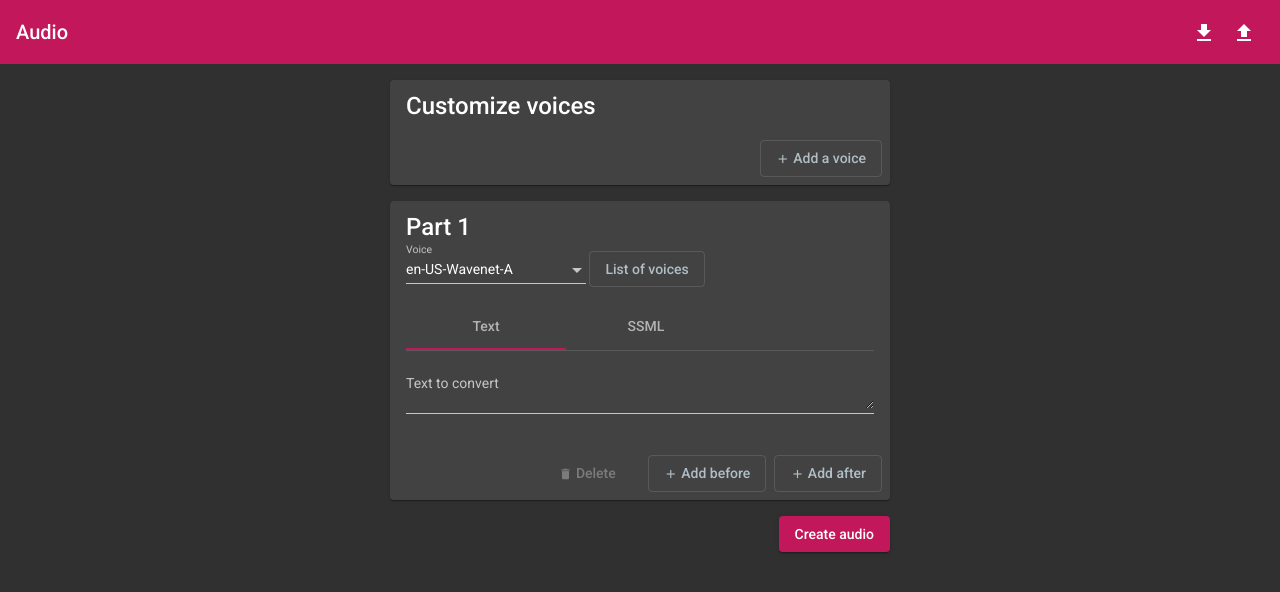
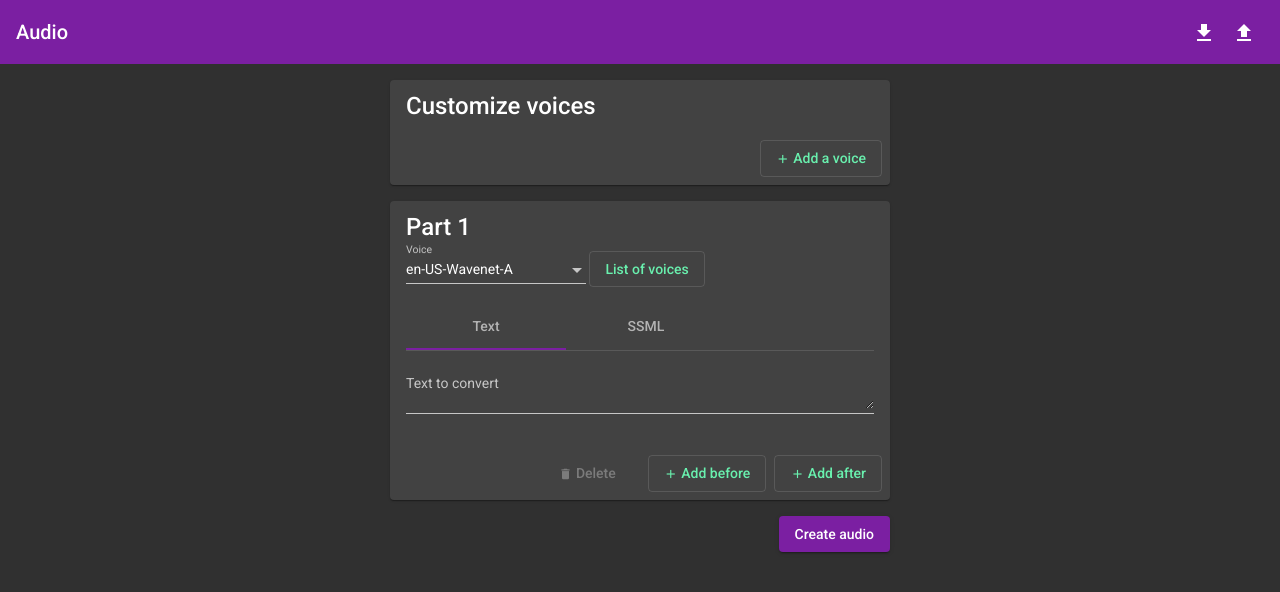
Before and after one commit to jermowery/tts, an Angular app in the folder ui/tts/: page / in a window 1280 px wide. Shown: the top 592 px of the page. Built offline with nearby package versions, Linux system fonts and the light colour scheme; what ngx-monaco-editor would draw is missing.

Commit message:
Use the purple-green theme

```diff
--- a/ui/tts/src/styles.scss
+++ b/ui/tts/src/styles.scss
@@ -1,6 +1,6 @@
 /* You can add global styles to this file, and also import other style files */
 
-@import '@angular/material/prebuilt-themes/pink-bluegrey.css';
+@import '@angular/material/prebuilt-themes/purple-green.css';
 @import '~@angular/material/theming';
 
 html, body { height: 100%; }
```
